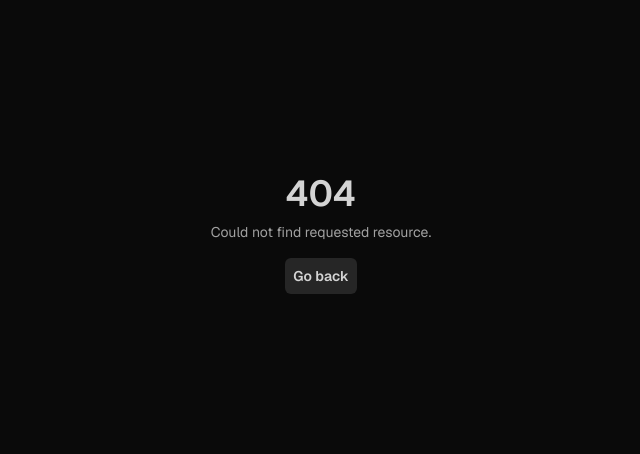
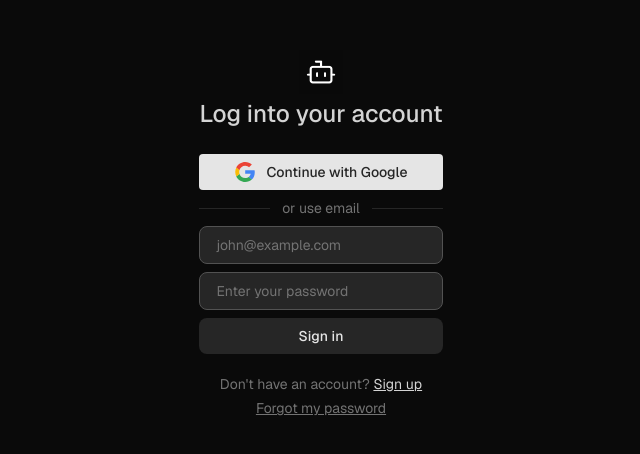
Before and after one commit to ShayokhShorfuddin/sage, a Next.js app: page /login in a window 1280 px wide. Before the commit this address had no page. Shown: the part 166-620 px from the top of the page, without its empty margins (319-959 px from the left). Built offline with nearby package versions, Linux system fonts and the light colour scheme.

Commit message:
add login page

```diff
--- /dev/null
+++ b/app/login/components/Login.tsx
@@ -0,0 +1,64 @@
+import Image from "next/image";
+import Link from "next/link";
+import Google from "@/public/images/google.svg";
+import Icon from "@/public/images/icon.png";
+
+export default function Login() {
+	return (
+		<section className="flex flex-col items-center justify-center h-svh">
+			<div className="flex flex-col items-center">
+				<Image src={Icon} alt="icon" className="size-11" />
+
+				<p className="text-2xl text-neutral-300 font-medium mt-1">
+					Log into your account
+				</p>
+
+				<button
+					type="button"
+					className="flex gap-x-3 justify-center items-center text-nowrap w-full bg-neutral-200 text-neutral-800 font-medium mt-6 py-2 rounded-sm hover:cursor-pointer"
+				>
+					<Image src={Google} alt="icon" className="size-5" />
+					<span className="text-sm">Continue with Google</span>
+				</button>
+
+				<div className="flex items-center gap-x-3 w-full mt-2">
+					<div className="h-[0.5px] w-full bg-neutral-800" />
+					<p className="text-neutral-500 text-sm text-nowrap">or use email</p>
+					<div className="h-[0.5px] w-full bg-neutral-800" />
+				</div>
+
+				<form className="flex flex-col w-full gap-y-2 mt-2 text-sm">
+					<input
+						type="email"
+						placeholder="john@example.com"
+						className="px-4 py-2 rounded-lg border border-neutral-600 bg-neutral-800 text-neutral-200 placeholder-neutral-500"
+					/>
+					<input
+						type="password"
+						placeholder="Enter your password"
+						className="px-4 py-2 rounded-lg border border-neutral-600 bg-neutral-800 text-neutral-200 placeholder-neutral-500"
+					/>
+					<button
+						type="submit"
+						className="px-3 py-2 hover:cursor-pointer bg-neutral-800 hover:bg-neutral-700 rounded-lg text-sm text-neutral-200 font-medium transition-colors duration-150"
+					>
+						Sign in
+					</button>
+				</form>
+
+				<p className="text-neutral-500 text-sm text-nowrap mt-5">
+					Don't have an account?{" "}
+					<Link href="/register" className="text-neutral-300 underline">
+						Sign up
+					</Link>
+				</p>
+				<Link
+					href="/forgot-password"
+					className="text-neutral-500 text-sm text-nowrap mt-1 underline"
+				>
+					Forgot my password
+				</Link>
+			</div>
+		</section>
+	);
+}
--- /dev/null
+++ b/app/login/page.tsx
@@ -0,0 +1,9 @@
+import Login from "./components/Login";
+
+export default function Page() {
+	return (
+		<main>
+			<Login />
+		</main>
+	);
+}
--- a/components/CTA.tsx
+++ b/components/CTA.tsx
@@ -12,19 +12,19 @@ export default function CTA() {
 				Join 1 million developers worldwide and prepare smarter with Sage.
 			</p>
 
-			<div className="mt-[2rem] flex flex-col sm:flex-row gap-3 justify-center">
+			<form className="mt-[2rem] flex flex-col sm:flex-row gap-3 justify-center">
 				<input
 					type="email"
 					placeholder="Enter your email"
 					className="px-4 py-2 rounded-lg border border-neutral-600 bg-neutral-800 text-neutral-200 placeholder-neutral-500"
 				/>
 				<button
-					type="button"
+					type="submit"
 					className="px-3 py-2 hover:cursor-pointer bg-neutral-200 rounded-lg text-sm"
 				>
 					Get Started
 				</button>
-			</div>
+			</form>
 		</section>
 	);
 }
--- a/components/Footer.tsx
+++ b/components/Footer.tsx
@@ -96,7 +96,7 @@ export default function Footer() {
 				</div>
 			</div>
 
-			<div className="h-[0.5px] w-full bg-neutral-800 mt-10"></div>
+			<div className="h-[0.5px] w-full bg-neutral-800 mt-10" />
 
 			<div className="flex flex-wrap gap-x-10 gap-y-2 justify-between items-center text-neutral-600 my-5 text-sm">
 				<p>@ 2025 Sage Inc</p>
```
Also changed, not shown: public/images/google.svg (added).
